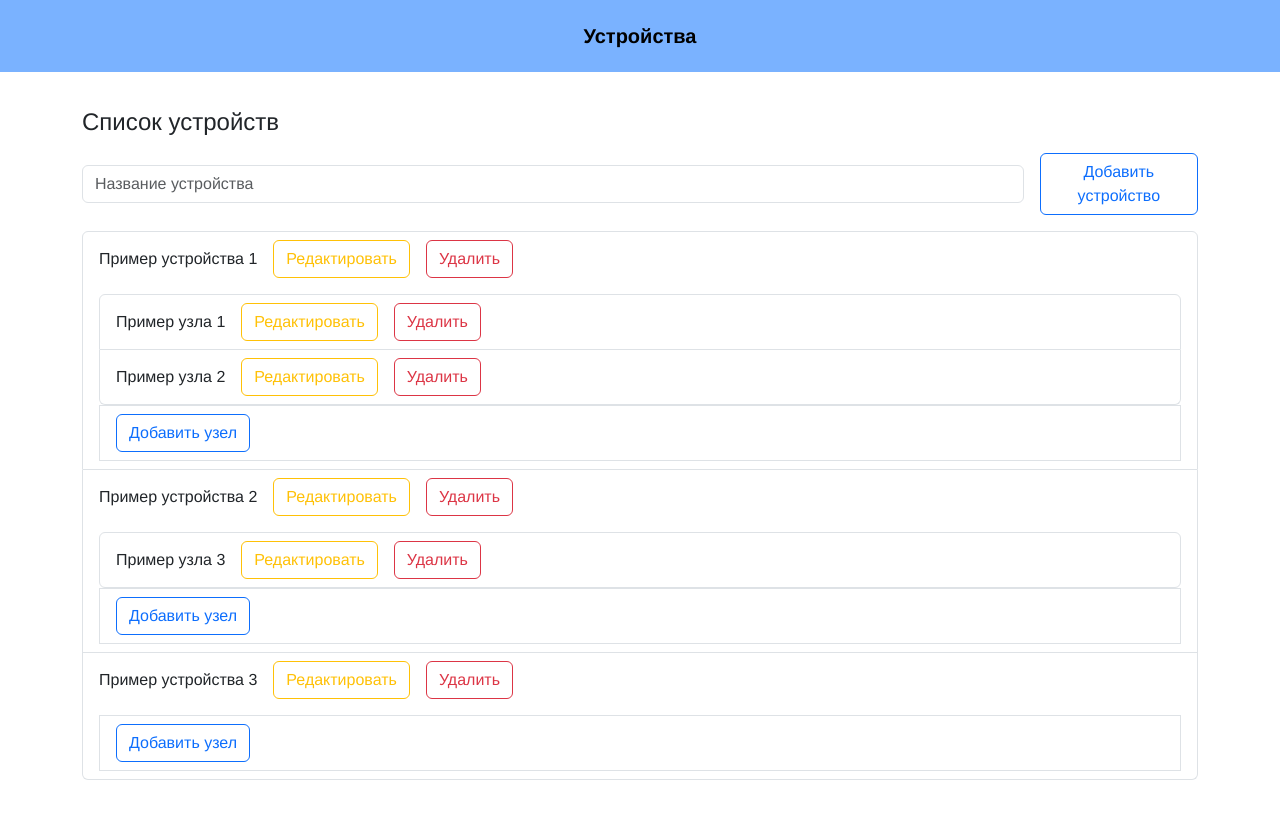
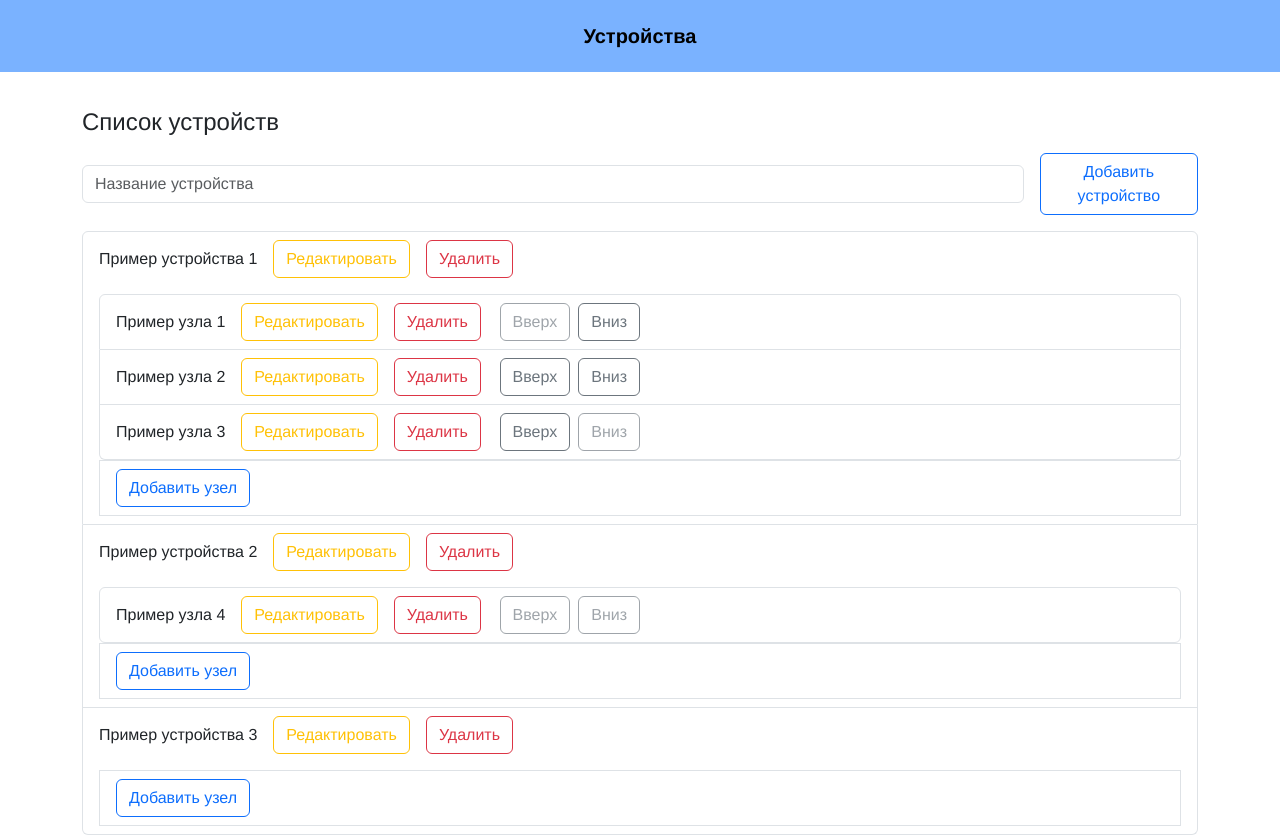
Before and after one commit to mirina47/TestDevices, a Vue app in the folder frontend/: page /listDevices in a window 1280 px wide. Before the commit the page ends 800 px from the top, so only its background shows below. Built offline with nearby package versions, Linux system fonts and the light colour scheme.

Commit message:
Добавлена сортировка узлов кнопками вверх-вниз

```diff
--- a/frontend/src/components/ListDevices.vue
+++ b/frontend/src/components/ListDevices.vue
@@ -27,6 +27,10 @@
                                             <span class="me-3">{{ node.name }}</span>
                                             <button class="btn btn-outline-warning me-3" @click="editNode(deviceIndex, nodeIndex)">Редактировать</button>
                                             <button class="btn btn-outline-danger me-3" @click="deleteNode(deviceIndex, nodeIndex)">Удалить</button>
+                                            <div class="ms-auto d-flex align-items-center">
+                                                <button class="btn btn-outline-secondary me-2" @click="moveNodeUp(deviceIndex, nodeIndex)" :disabled="nodeIndex === 0">Вверх</button>
+                                                <button class="btn btn-outline-secondary" @click="moveNodeDown(deviceIndex, nodeIndex)" :disabled="nodeIndex === device.nodes.length - 1">Вниз</button>
+                                            </div>
                                         </div>
                                         <div v-else class="col-6 d-flex align-items-center">
                                             <input type="text" v-model="node.name" class="form-control me-3">
@@ -56,8 +60,8 @@
         data() {
             return {
                 devices: [
-                    { name: 'Пример устройства 1', nodes: [{ name: 'Пример узла 1' }, { name: 'Пример узла 2' }] },
-                    { name: 'Пример устройства 2', nodes: [{ name: 'Пример узла 3' }] },
+                    { name: 'Пример устройства 1', nodes: [{ name: 'Пример узла 1' }, { name: 'Пример узла 2' }, { name: 'Пример узла 3' }] },
+                    { name: 'Пример устройства 2', nodes: [{ name: 'Пример узла 4' }] },
                     { name: 'Пример устройства 3', nodes: [] }
                 ],
                 newDevice: {
@@ -129,6 +133,22 @@
 
             deleteNode(deviceIndex, nodeIndex) {
                 this.devices[deviceIndex].nodes.splice(nodeIndex, 1);
+            },
+
+            moveNodeUp(deviceIndex, nodeIndex) {
+                if (nodeIndex > 0) {
+                    const temp = this.devices[deviceIndex].nodes[nodeIndex];
+                    this.devices[deviceIndex].nodes[nodeIndex] = this.devices[deviceIndex].nodes[nodeIndex - 1];
+                    this.devices[deviceIndex].nodes[nodeIndex - 1] = temp;
+                }
+            },
+
+            moveNodeDown(deviceIndex, nodeIndex) {
+                if (nodeIndex < this.devices[deviceIndex].nodes.length - 1) {
+                    const temp = this.devices[deviceIndex].nodes[nodeIndex];
+                    this.devices[deviceIndex].nodes[nodeIndex] = this.devices[deviceIndex].nodes[nodeIndex + 1];
+                    this.devices[deviceIndex].nodes[nodeIndex + 1] = temp;
+                }
             }
         }
     };
```
